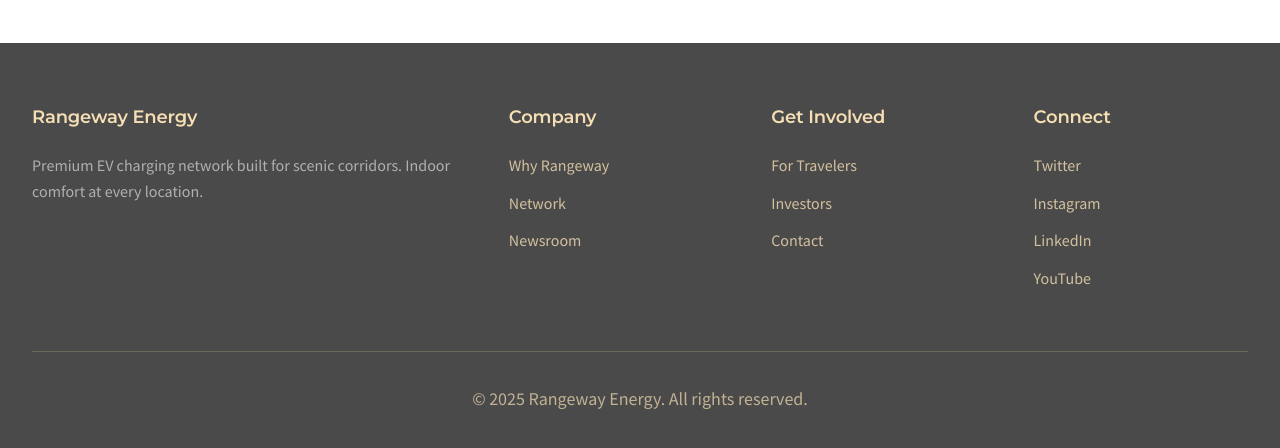
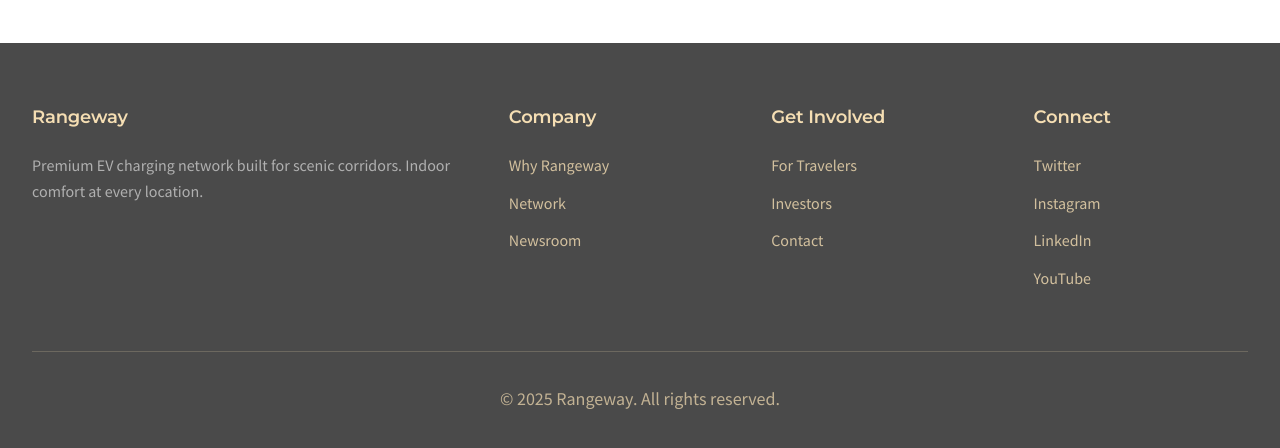
Before and after one commit to Redwood-Mobility/rangeway-test, a Jekyll site: the page built from index.html, in a window 1280 px wide and 900 px high, scrolled down 11934 px. Shown: the part 429-877 px from the top of the window. Built offline with Jekyll 4.4.1, drawn with Linux system fonts in a browser that asks for light colours.

Commit message:
Rangeway rebrand

```diff
--- a/_config.yml
+++ b/_config.yml
@@ -1,5 +1,5 @@
 # Site settings
-title: "Rangeway Energy"
+title: "Rangeway"
 description: "Premium EV charging network built for scenic corridors"
 baseurl: ""
 url: "https://rangeway-test.github.io"
--- a/_includes/footer.html
+++ b/_includes/footer.html
@@ -2,7 +2,7 @@
   <div class="container">
     <div class="footer-grid">
       <div class="footer-col">
-        <h4>Rangeway Energy</h4>
+        <h4>Rangeway</h4>
         <p style="color: rgba(255, 255, 255, 0.7); font-size: 1rem; line-height: 1.6;">
           Premium EV charging network built for scenic corridors. Indoor comfort at every location.
         </p>
@@ -38,7 +38,7 @@
     </div>
 
     <div class="footer-bottom">
-      <p>&copy; {{ 'now' | date: "%Y" }} Rangeway Energy. All rights reserved.</p>
+      <p>&copy; {{ 'now' | date: "%Y" }} Rangeway. All rights reserved.</p>
     </div>
   </div>
 </footer>
--- a/assets/css/main.css
+++ b/assets/css/main.css
@@ -1,5 +1,5 @@
 /* ============================================
-   Rangeway Energy - Modern Single-Page Design
+   Rangeway - Modern Single-Page Design
    Inspired by HyWatts.com with Rangeway Branding
    ============================================ */
 
--- a/assets/js/main.js
+++ b/assets/js/main.js
@@ -1,4 +1,4 @@
-// Rangeway Energy - Main JavaScript
+// Rangeway - Main JavaScript
 
 // Automatic Theme Detection (follows system preference)
 const html = document.documentElement;
--- a/index.html
+++ b/index.html
@@ -1,6 +1,6 @@
 ---
 layout: default
-title: "Rangeway Energy | Where EV Charging Meets Hospitality"
+title: "Rangeway | Where EV Charging Meets Hospitality"
 description: "Premium EV charging network built for scenic corridors. Climate-controlled indoor comfort at every location. Ultra-fast charging with hospitality-grade amenities starting with Baker Basecamp on the LA-Vegas corridor."
 keywords: "EV charging, electric vehicle charging, scenic route charging, Death Valley EV charging, Baker California charging station, premium EV amenities, indoor EV charging"
 og_image: "/images/waystation-exterior1-az.jpg"
@@ -24,7 +24,7 @@ og_image: "/images/waystation-exterior1-az.jpg"
         </div>
       </div>
       <div class="hero-image">
-        <img src="{{ '/images/waystation-exterior1-az.jpg' | relative_url }}" alt="Rangeway Energy Waystation" loading="eager">
+        <img src="{{ '/images/waystation-exterior1-az.jpg' | relative_url }}" alt="Rangeway Waystation" loading="eager">
       </div>
     </div>
   </div>
```
Also changed, not shown: DEPLOYMENT.md (+1 -1 lines), README.md.
